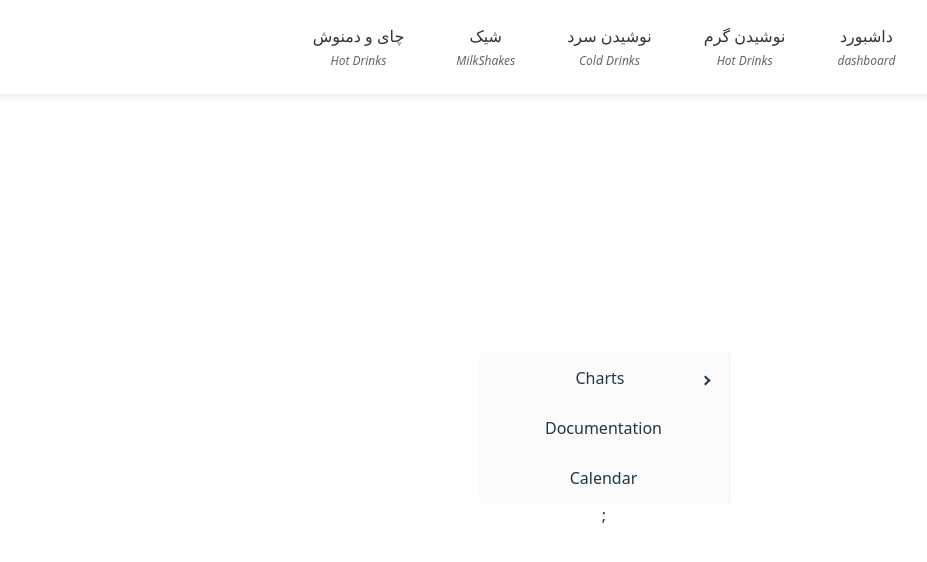
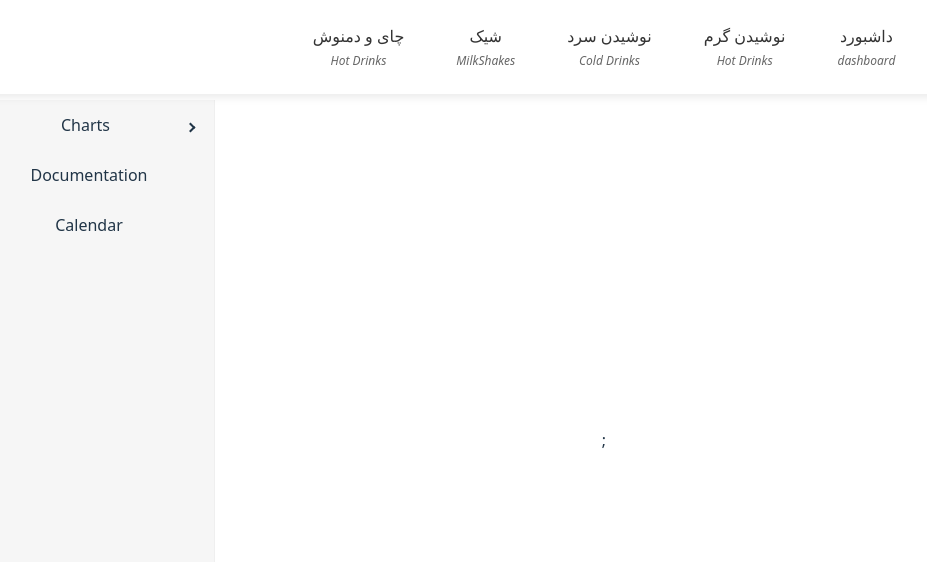
Before and after one commit to AminSBU/restaurant_menu, a React (Vite) app in the folder restaurant_menu/: page /dashboard in a window 1280 px wide. Shown: the top 562 px of the page, without its empty margins (36-963 px from the left). Built offline with nearby package versions, Linux system fonts and the light colour scheme.

Commit message:
sidebar for menu and fix at page

```diff
--- a/restaurant_menu/src/Dashboard.jsx
+++ b/restaurant_menu/src/Dashboard.jsx
@@ -4,7 +4,14 @@ function Dashboard()
 {
     return(
         <>
-            <Sidebar>
+            <Sidebar style={{
+                position: 'fixed',
+                left: 0,
+                top: 100,
+                height: '100vh',
+                width: '250px',
+                backgroundColor: '#f0f0f0',
+                }}>
                 <Menu>
                     <SubMenu label="Charts">
                     <MenuItem> Pie charts </MenuItem>
```
